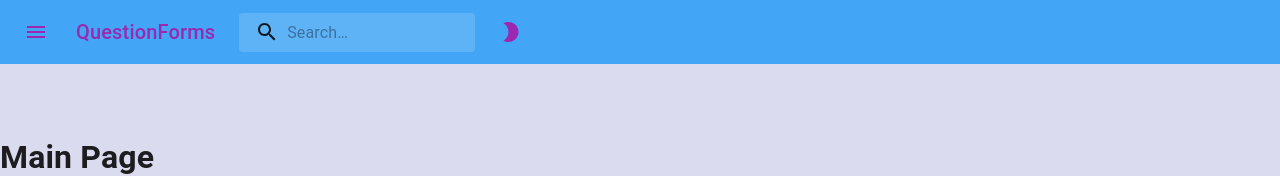
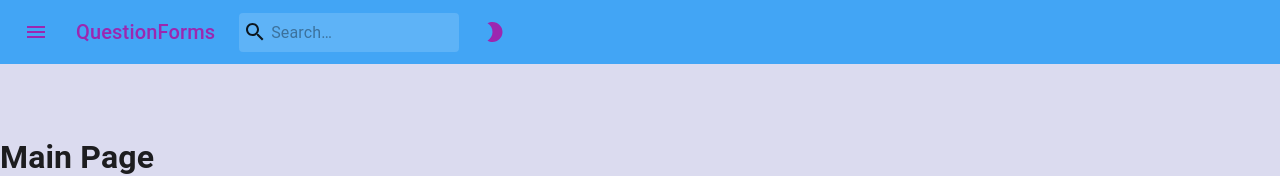
Before and after one commit to LeanidRymkevich/ITra_Final_Project_Frontend, a React (Vite) app: page / in a window 1280 px wide. Shown: the top 176 px of the page. Built offline with nearby package versions, Linux system fonts and the light colour scheme.

Commit message:
fix: fix search input behavior

```diff
--- a/src/components/Header/Navigation/NavButton.tsx
+++ b/src/components/Header/Navigation/NavButton.tsx
@@ -1,12 +1,10 @@
 import { Button } from '@mui/material';
-import { FC, ReactElement } from 'react';
+import { FC } from 'react';
 import { NavLink } from 'react-router-dom';
 import { useLocation } from 'react-router-dom';
+import { NavButtonProps } from '../../../types/interfaces';
 
-const NavButton: FC<{ href: string; children: ReactElement | string }> = ({
-  href,
-  children,
-}) => {
+const NavButton: FC<NavButtonProps> = ({ href, children }) => {
   const location = useLocation();
 
   return (
--- a/src/components/Header/SearchField.tsx
+++ b/src/components/Header/SearchField.tsx
@@ -1,6 +1,9 @@
 import { styled } from '@mui/material/styles';
 import { alpha, InputBase } from '@mui/material';
 import SearchIcon from '@mui/icons-material/Search';
+import { FC, KeyboardEventHandler, useState } from 'react';
+import { useNavigate } from 'react-router-dom';
+import { PATHS } from '../../types/enums';
 
 const Search = styled('div')(({ theme }) => ({
   position: 'relative',
@@ -19,13 +22,14 @@ const Search = styled('div')(({ theme }) => ({
 }));
 
 const SearchIconWrapper = styled('div')(({ theme }) => ({
-  padding: theme.spacing(0, 2),
+  padding: theme.spacing(0, 0, 0, 0.5),
   height: '100%',
   position: 'absolute',
-  pointerEvents: 'none',
   display: 'flex',
   alignItems: 'center',
   justifyContent: 'center',
+  cursor: 'pointer',
+  zIndex: 200,
 }));
 
 const StyledInputBase = styled(InputBase)(({ theme }) => ({
@@ -33,7 +37,7 @@ const StyledInputBase = styled(InputBase)(({ theme }) => ({
   '& .MuiInputBase-input': {
     padding: theme.spacing(1, 1, 1, 0),
     // vertical padding + font size from searchIcon
-    paddingLeft: `calc(1em + ${theme.spacing(4)})`,
+    paddingLeft: `calc(1em + ${theme.spacing(2)})`,
     transition: theme.transitions.create('width'),
     width: '100%',
     [theme.breakpoints.up('md')]: {
@@ -42,15 +46,34 @@ const StyledInputBase = styled(InputBase)(({ theme }) => ({
   },
 }));
 
-const SearchField = () => {
+const INPUT_PLACEHOLDER = 'Search…';
+
+const SearchField: FC = () => {
+  const [text, setText] = useState('');
+  const navigate = useNavigate();
+
+  const searchHandler = () => {
+    // TODO Write search text to memory, navigate to Search page and perform searching
+    console.log(text);
+    setText('');
+    navigate(PATHS.SEARCH_RESULTS_PAGE);
+  };
+
+  const onEnterPress: KeyboardEventHandler<HTMLInputElement> = (event) => {
+    if (event.code !== 'Enter') return;
+    searchHandler();
+  };
+
   return (
     <Search>
-      <SearchIconWrapper>
+      <SearchIconWrapper onClick={searchHandler}>
         <SearchIcon />
       </SearchIconWrapper>
       <StyledInputBase
-        placeholder="Search…"
-        inputProps={{ 'aria-label': 'search' }}
+        value={text}
+        onChange={(event) => setText(event.target.value)}
+        onKeyUp={onEnterPress}
+        placeholder={INPUT_PLACEHOLDER}
       />
     </Search>
   );
```
Also changed, not shown: src/types/interfaces.ts (+6 -1 lines).
